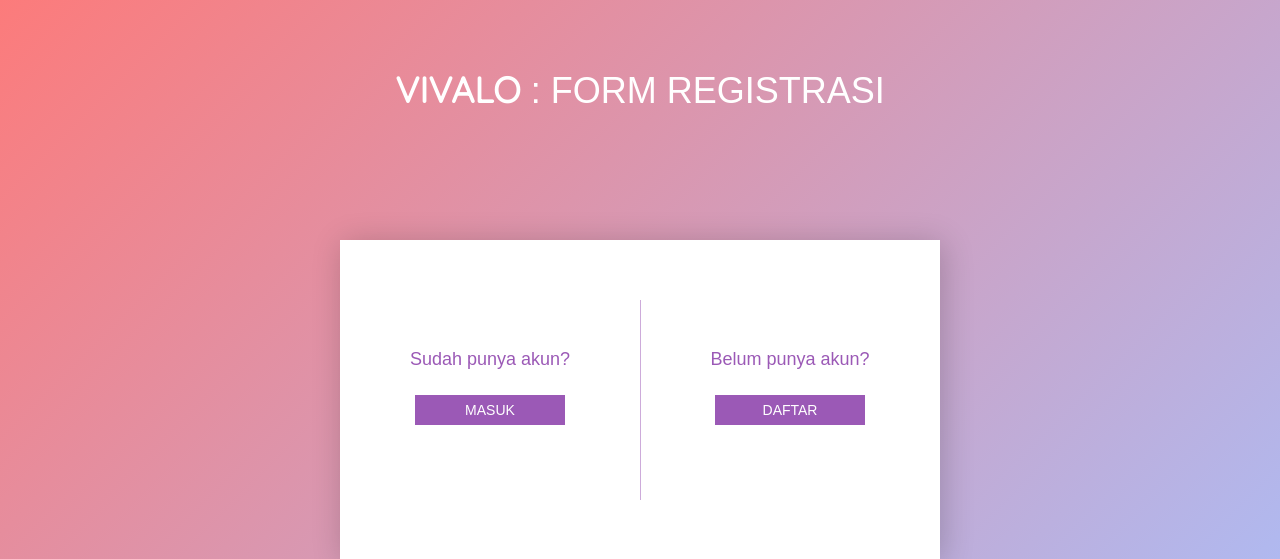
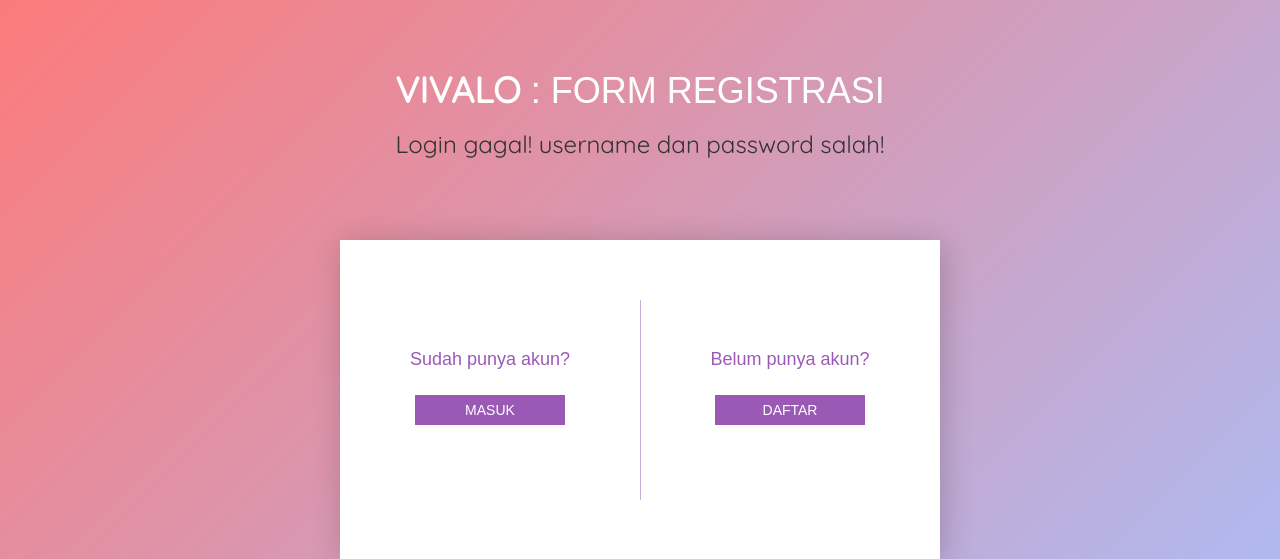
Before and after one commit to lordfhi/vivalo, a PHP site: page /page/page-register.php?pesan=gagal in a window 1280 px wide. Shown: the top 559 px of the page. Run offline with PHP 8.4, Linux system fonts and the light colour scheme; some libraries are stand-ins or nearby versions; some web fonts are replaced.

Commit message:
login, register

```diff
--- a/asset/css/custom.css
+++ b/asset/css/custom.css
@@ -180,6 +180,10 @@ input {
   text-indent: 10px;
   display: none;
 }
+
+.btn-log{
+  width: 150px;height: 30px;background-color: #9b59b6;color: #fff;margin: 15px 50px;display: inline-block;border: none;font-family: 'Cutrims', sans-serif;
+}
 /*END CSS REGISTER*/
 
 /*START CSS*/
--- a/asset/js/index.js
+++ b/asset/js/index.js
@@ -14,6 +14,7 @@ $('#signup').click(function() {
    $(this).hide()
 });
 $('#login').click(function() {
+   $('#form-container-log').show();
    $('.signup-inputs').slideUp('fast','linear');
    $('#forgot-password').slideDown('slow','linear');
    $('.login-inputs').slideDown('fast','linear');
@@ -22,6 +23,7 @@ $('#login').click(function() {
    $('#signup').css('margin','15px 50px');
    $('.login-btn').slideDown();
    $("#login").slideUp();
+    $(this).hide()
 });
 
 
@@ -29,5 +31,6 @@ $(document).ready(function(){
    setTimeout(function(){
       $('.login-btn').slideUp();
       $('#form-container').hide();
+      $('#form-container-log').hide();
    }, 20);
 });
--- a/page/action/register.php
+++ b/page/action/register.php
@@ -7,4 +7,4 @@ $pass = $_POST["password"];
 
 $db->db_query("INSERT INTO `vivalo_user` (`nama`, `username`, `password`, `level`) VALUES ('".$nama."', '".$user."', '".md5($pass)."', 3)");
 
-header("location: /../page/page-customer.php");
+header("location: ../page-customer.php");
--- a/page/page-register.php
+++ b/page/page-register.php
@@ -16,21 +16,39 @@
       <div class="cont_login">
       <div class="main-title">
       <h1><strong>VIVALO</strong> : FORM REGISTRASI</h1>
-      <div class="main-title"></div>
+      <div class="main-title">
+         <?php
+         if(isset($_GET['pesan'])){
+            if($_GET['pesan'] == "gagal"){
+               echo "<center><h3>Login gagal! username dan password salah!</h3></center>";
+            }else if($_GET['pesan'] == "logout"){
+               echo "<center><h3>Anda telah berhasil logout</h3></center>";
+            }else if($_GET['pesan'] == "belum_login"){
+               echo "<center><h3>Anda harus login untuk mengakses halaman admin</h3></center>";
+            }
+         }
+         ?>
+
+   </div>
       <div id="holder">
          <div id="login-holder">
             <h4>Sudah punya akun?</h4>
             <div id="login-inputs">
-               <form action="action/login.php" method="post">
-               <input id="username" class="login-inputs" type="text" placeholder='Nama Pengguna'>
-               <input id="password" class="login-inputs" type="password" placeholder='Kata Sandi'>
-               <button class="login-btn" style="width: 150px;height: 30px;background-color: #9b59b6;color: #fff;margin: 15px 50px;display: inline-block;border: none;font-family: 'Cutrims', sans-serif;">MASUK</button>
-               </form>
+                <div id="form-container-log">
+                  <form action="action/login.php" method="post">
+                  <input id="username" class="login-inputs" name="username" type="text" placeholder='Nama Pengguna'>
+                  <input id="password" class="login-inputs" name="password" type="password" placeholder='Kata Sandi'>
+                  <button class="btn-log">MASUK</button>
+                  </form>
+              </div>
             </div>
             <a href="#" class='login-inputs'>Lupa Kata Sandi??</a>
             <button id="login" class="btn-daftar">MASUK</button>
          </div>
          <div id="divider"></div>
+
+
+
          <div id="signup-holder">
             <h4>Belum punya akun?</h4>
             <div id="form-container">
```
Also changed, not shown: page/action/login.php (added, +25 -0 lines), page/action/logout.php (added, +7 -0 lines), page/page-customer.php (renamed from page/page-costumer.php, +10 -1 lines).
